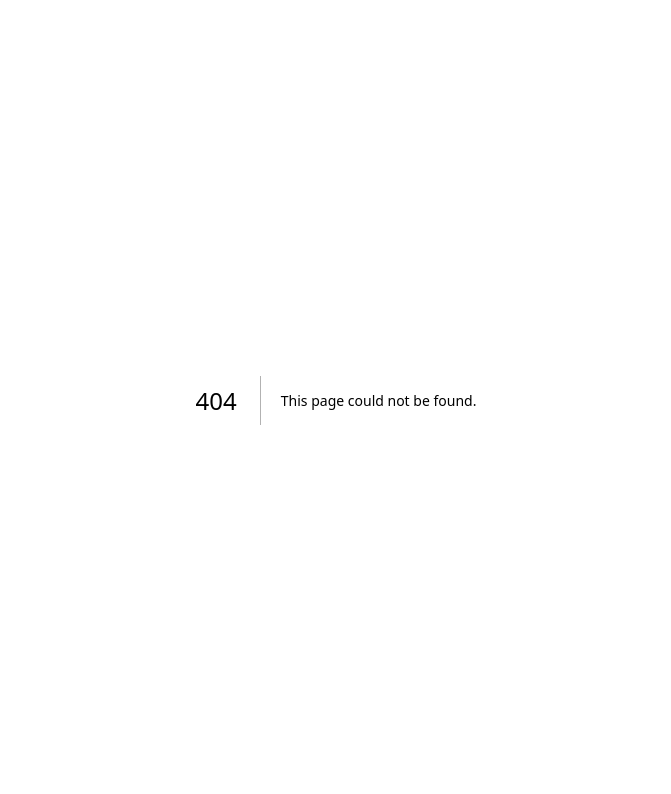
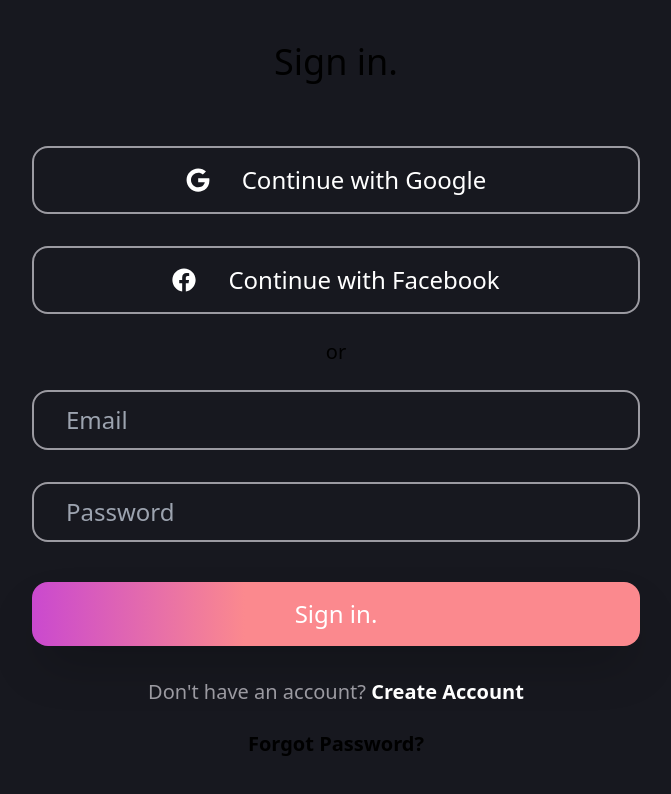
Before and after one commit to PoseyXyz/tsks, a Next.js app: page /signin in a window 1280 px wide. Before the commit this address had no page. Shown: the top 794 px of the page, without its empty margins (304-975 px from the left). Built offline with nearby package versions, Linux system fonts and the light colour scheme.

Commit message:
Completed signup page

```diff
--- /dev/null
+++ b/pages/signin.tsx
@@ -0,0 +1,35 @@
+import React from "react";
+import { FaGoogle, FaFacebook } from 'react-icons/fa'
+
+function SignIn() {
+    return (
+        <main className="min-h-screen flex justify-center items-center">
+            <section className="container flex flex-col max-w-2xl gap-6 p-8">
+                <h2 className="text-4xl mb-10 text-center">Sign in.</h2>
+
+                <div className="flex flex-col gap-8">
+                    <button className="oauth-btn"><i><FaGoogle /></i> Continue with Google</button>
+                    <button className="oauth-btn"><i><FaFacebook /></i> Continue with Facebook</button>
+                </div>
+
+                <p className="text-xl text-center">or</p>
+
+                <div className="flex flex-col gap-8">
+                    <input className="form-input" placeholder="Email"/>
+                    <input className="form-input" placeholder="Password"/>
+                </div>
+
+                <button className="oauth-btn cta">Sign in.</button>
+
+                <div className="flex justify-center items-center mt-2 gap-6 flex-col">
+
+                <p className="text-[#9b9aa1] text-xl">Don't have an account? <a className="text-white font-bold cursor-pointer">Create Account</a></p>
+                <a className="font-bold text-xl cursor-pointer">Forgot Password?</a>
+                </div>
+
+            </section>
+        </main>
+    )
+}
+
+export default SignIn
--- a/pages/signup.tsx
+++ b/pages/signup.tsx
@@ -1,30 +1,31 @@
 import React from "react";
-import { FaGoogle, FaFacebook } from 'react-icons/fa'
+import { FaFacebook, FaGoogle } from "react-icons/fa";
 
-function SignUp() {
-    return (
+function SignUp(){
+    return(
         <main className="min-h-screen flex justify-center items-center">
         <section className="container flex flex-col max-w-2xl gap-6 p-8">
-                <h2 className="text-4xl mb-10 text-center">Sign in.</h2>
+            <h2 className="text-4xl mb-10 text-center">Sign up.</h2>
 
             <div className="flex flex-col gap-8">
-                    <button className="oauth-btn"><i><FaGoogle /></i> Continue with Google</button>
-                    <button className="oauth-btn"><i><FaFacebook /></i> Continue with Facebook</button>
+                <button className="oauth-btn"><i><FaGoogle /></i> Signup with Google</button>
+                <button className="oauth-btn"><i><FaFacebook /></i> Signup with Facebook</button>
             </div>
 
             <p className="text-xl text-center">or</p>
 
             <div className="flex flex-col gap-8">
+                <input className="form-input" placeholder="Username"/>
                 <input className="form-input" placeholder="Email"/>
                 <input className="form-input" placeholder="Password"/>
+                <input className="form-input" placeholder="Confirm Password"/>
             </div>
 
-                <button className="oauth-btn cta">Sign in.</button>
+            <button className="oauth-btn cta">Sign up.</button>
 
             <div className="flex justify-center items-center mt-2 gap-6 flex-col">
 
-                <p className="text-[#9b9aa1] text-xl">Don't have an account? <a className="text-white font-bold cursor-pointer">Create Account</a></p>
-                <a className="font-bold text-xl cursor-pointer">Forgot Password?</a>
+            <p className="text-[#9b9aa1] text-xl">Have an account? <a className="text-white font-bold cursor-pointer">Sign in</a></p>
             </div>
 
         </section>
```
Lines whose indentation alone changed are shown as unchanged.
